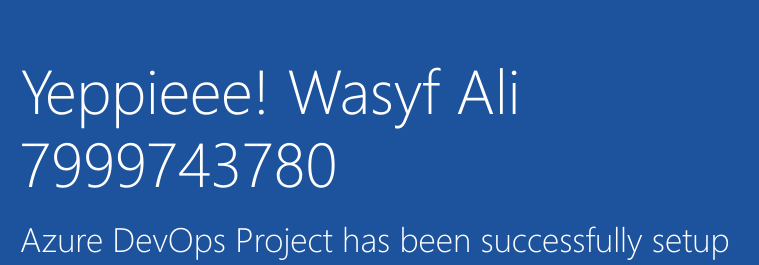
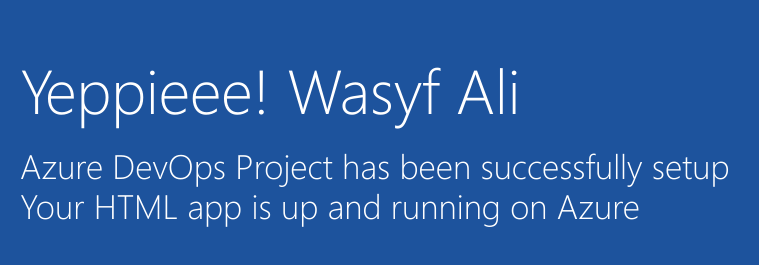
Before and after one commit to WasyfAli/classtesting, a plain HTML site: page index.html in a window 1280 px wide. Shown: the part 325-590 px from the top of the page, 205-964 px from the left. Drawn offline with Linux system fonts and the light colour scheme.

Commit message:
Update index.html

```diff
--- a/index.html
+++ b/index.html
@@ -18,7 +18,7 @@
             </a>
         </div>
             <div class="content-body">
-                <div class="success-text">Yeppieee! Wasyf Ali 7999743780</div>
+                <div class="success-text">Yeppieee! Wasyf Ali</div>
                 <div class="description line-1"> Azure DevOps Project has been successfully setup</div>
                 <div class="description line-2"> Your HTML app is up and running on Azure</div>
                 <div class="next-steps-container">
```
